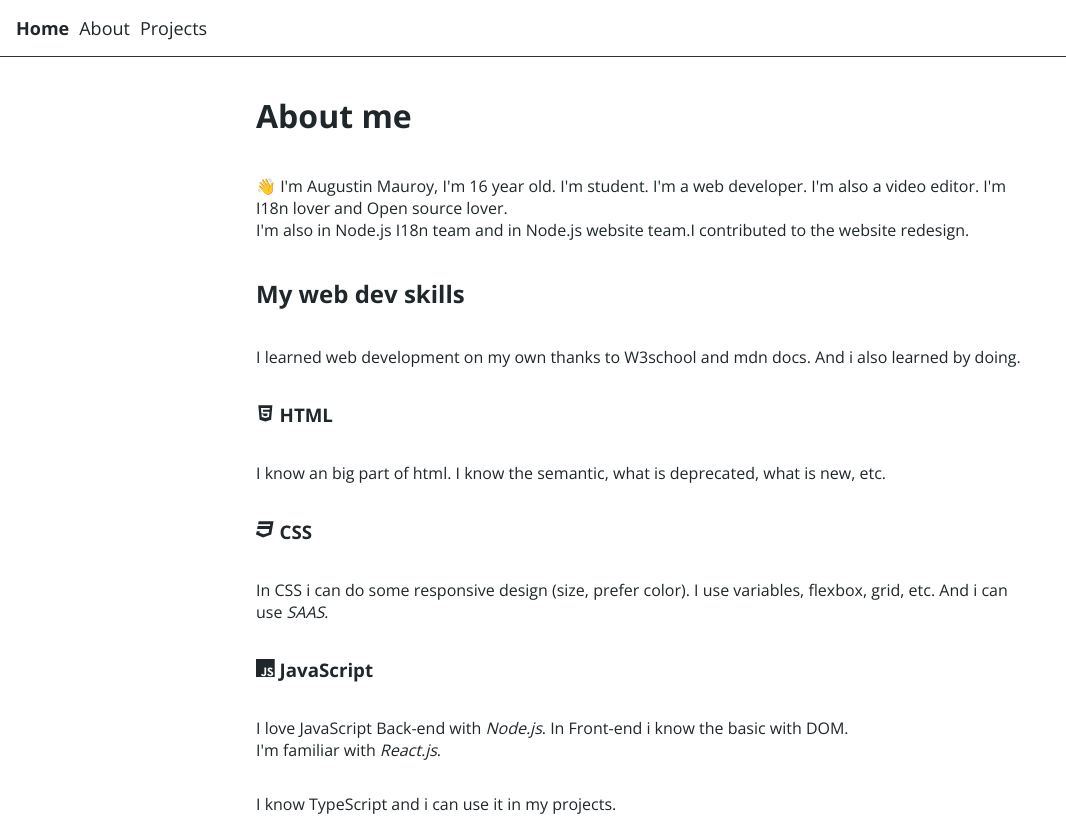
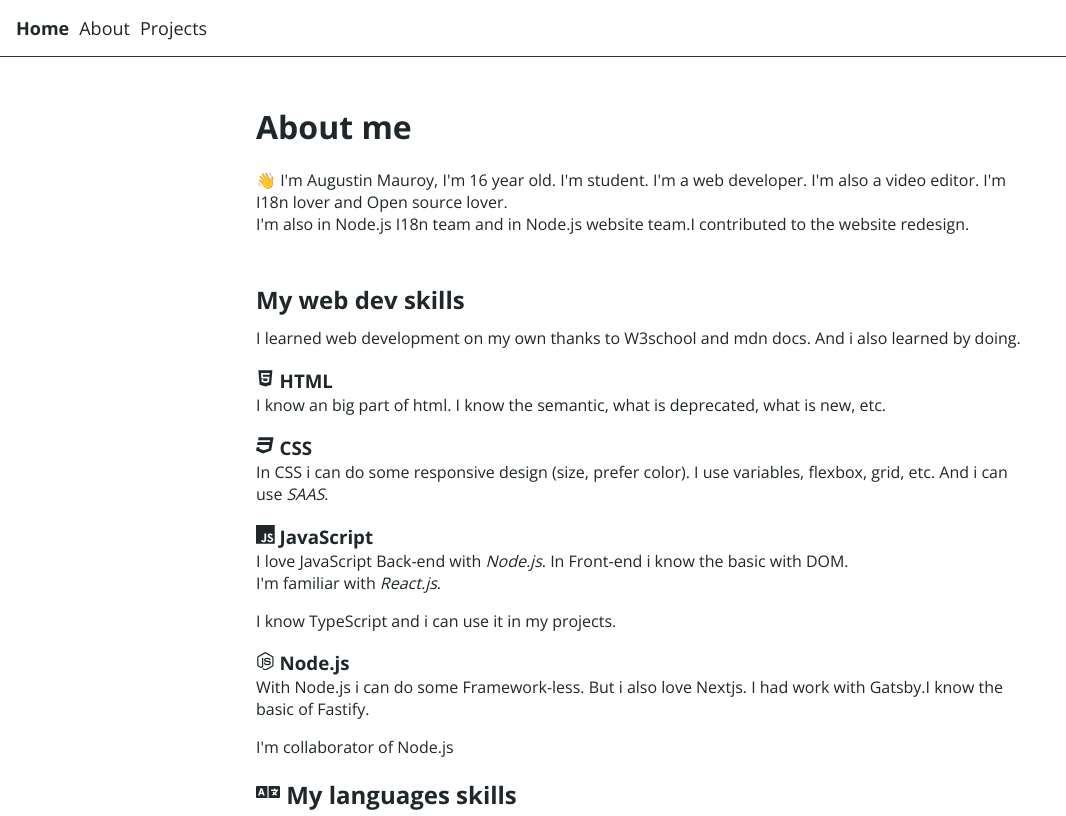
Before and after one commit to AugustinMauroy/augustinmauroy.github.io-old, a Next.js app: page /about in a window 1280 px wide. Shown: the top 816 px of the page, without its empty margins (0-1066 px from the left). Built offline with nearby package versions, Linux system fonts and the light colour scheme.

Commit message:
Feat(content): add more readability

```diff
--- a/pages/about.tsx
+++ b/pages/about.tsx
@@ -1,13 +1,16 @@
 import { FaHtml5, FaCss3, FaNodeJs, FaLanguage } from 'react-icons/fa';
 import { SiJavascript } from 'react-icons/si';
+import Style from '../styles/content.module.css';
 
 export default function About(): JSX.Element {
     return (
-        <>
-            <h1>About me</h1>
-            <p>👋 I&apos;m Augustin Mauroy, I&apos;m 16 year old. I&apos;m student.
-            I&apos;m a web developer. I&apos;m also a video editor. I&apos;m I18n lover and Open source lover. <br/>
-            I&apos;m also in Node.js I18n team and in Node.js website team.I contributed to the website redesign.</p>
+        <div className={Style.content}>
+            <header className={Style.header}>
+                <h1>About me</h1>
+                <p>👋 I&apos;m Augustin Mauroy, I&apos;m 16 year old. I&apos;m student.
+                I&apos;m a web developer. I&apos;m also a video editor. I&apos;m I18n lover and Open source lover. <br/>
+                I&apos;m also in Node.js I18n team and in Node.js website team.I contributed to the website redesign.</p>
+            </header>
             <h2>My web dev skills</h2>
             <p>I learned web development on my own thanks to W3school and mdn docs. And i also learned by doing.</p>
             <h3><FaHtml5/> HTML</h3>
@@ -33,6 +36,6 @@
             I tinker with a couple of things. Like connecting the led to apple HomeKit.<br/>
             In my free time I also learned video editing on Final Cut Pro X software.<br/>
             </p>
-        </>
+        </div>
     );
 };
--- /dev/null
+++ b/styles/content.module.css
@@ -0,0 +1,9 @@
+.content h2{
+    margin-bottom: -5px;
+}
+.content h3{
+    margin-bottom: -15px;
+}
+.header{
+    margin: 2rem 0 3rem 0;
+}
```
Also changed, not shown: pages/projects.tsx (+7 -4 lines).
